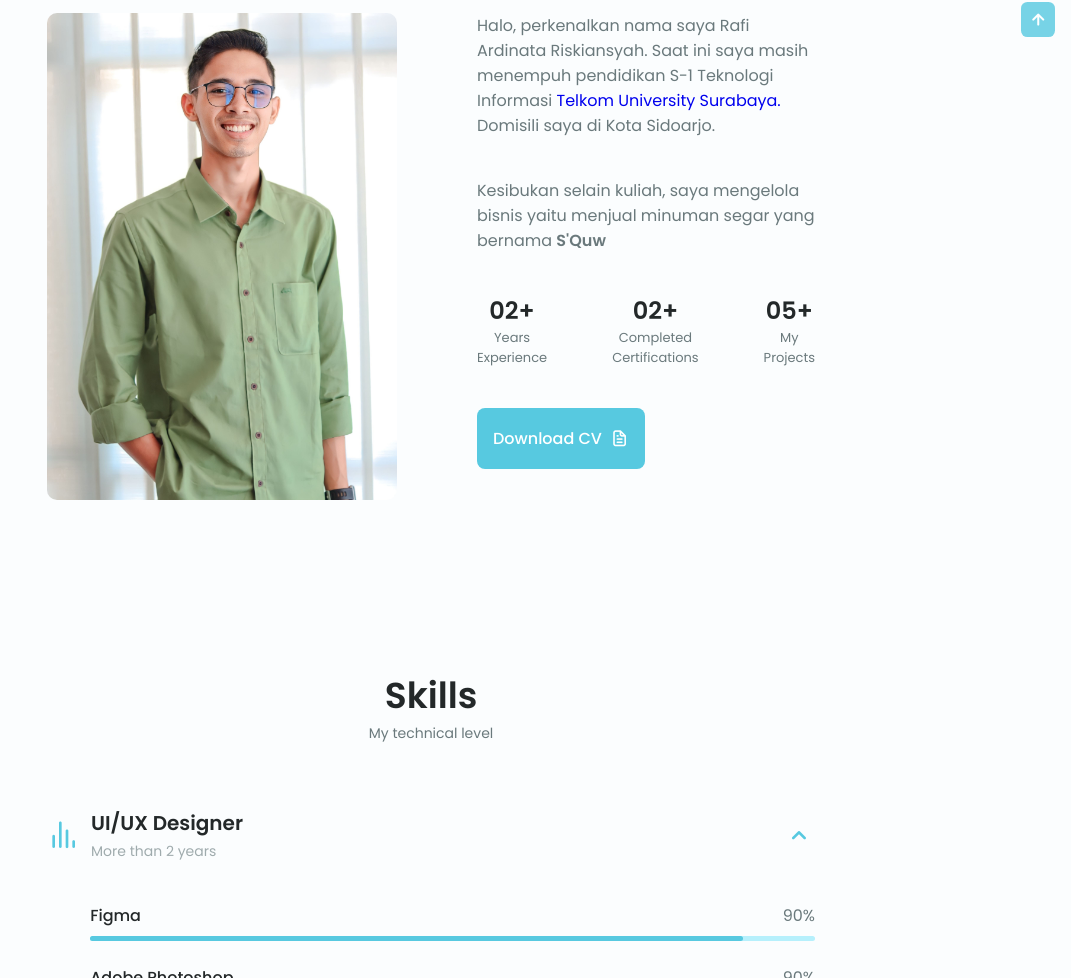
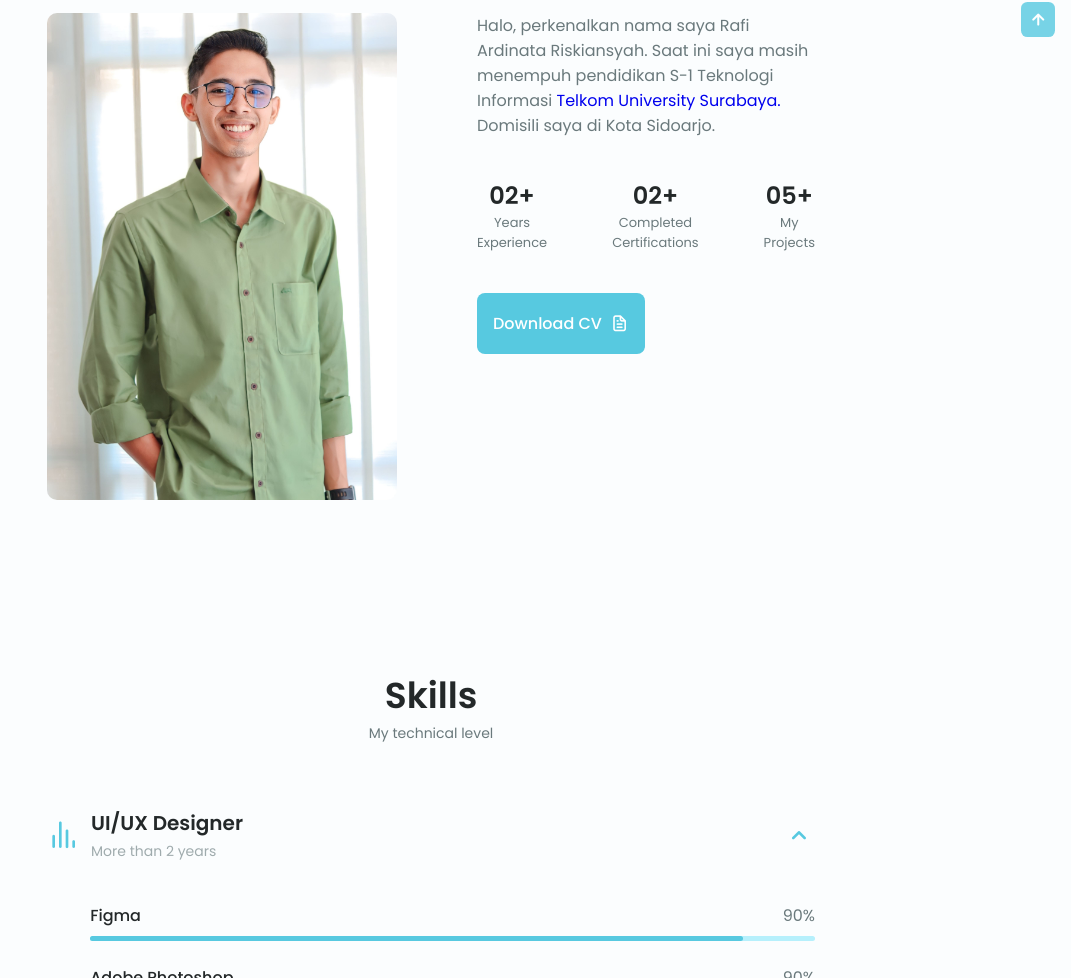
Before and after one commit to rafiardinata/portfolioku, a website: page index.html in a window 1280 px wide. Shown: the part 923-1901 px from the top of the page, without its empty margins (209-1280 px from the left). Drawn offline with nearby package versions, Linux system fonts and the light colour scheme.

Commit message:
final-3.0

```diff
--- a/index.html
+++ b/index.html
@@ -154,10 +154,10 @@
                             Telkom University Surabaya.
                         </a>Domisili saya di Kota Sidoarjo.
                     </p>
-                    <p class="about__description">
+                    <!-- <p class="about__description">
                         Kesibukan selain kuliah, saya mengelola bisnis yaitu menjual minuman segar yang bernama
                         <strong>S'Quw</strong>
-                    </p>
+                    </p> -->
                     <div class="about__info">
                         <div>
                             <span class="about__info-title">02+</span>
```
